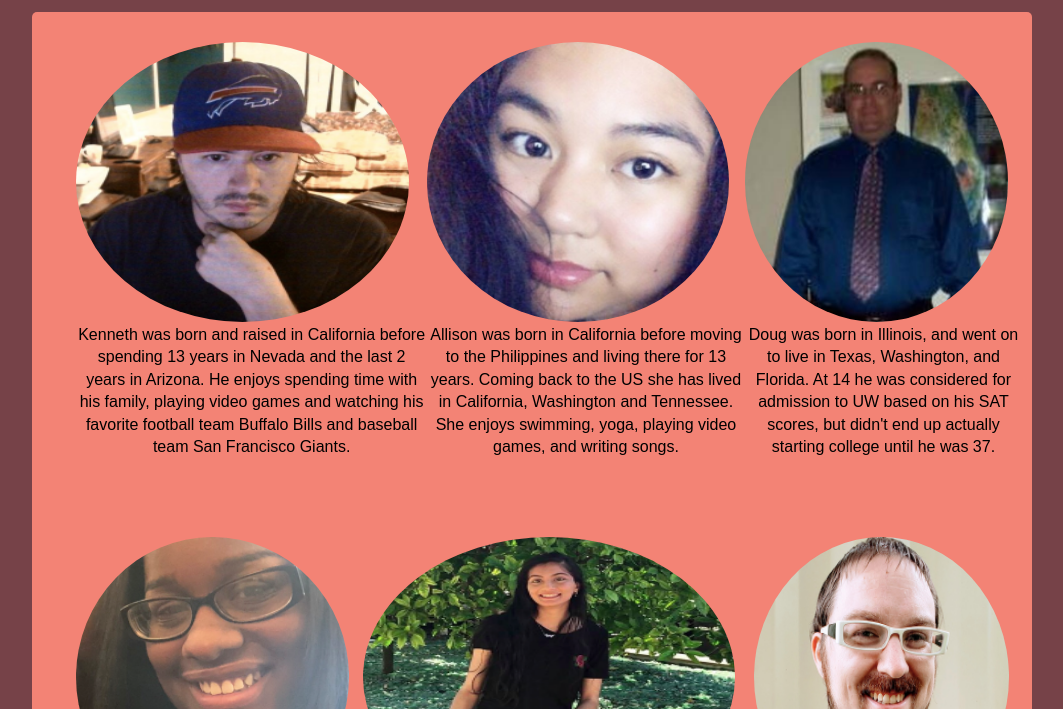
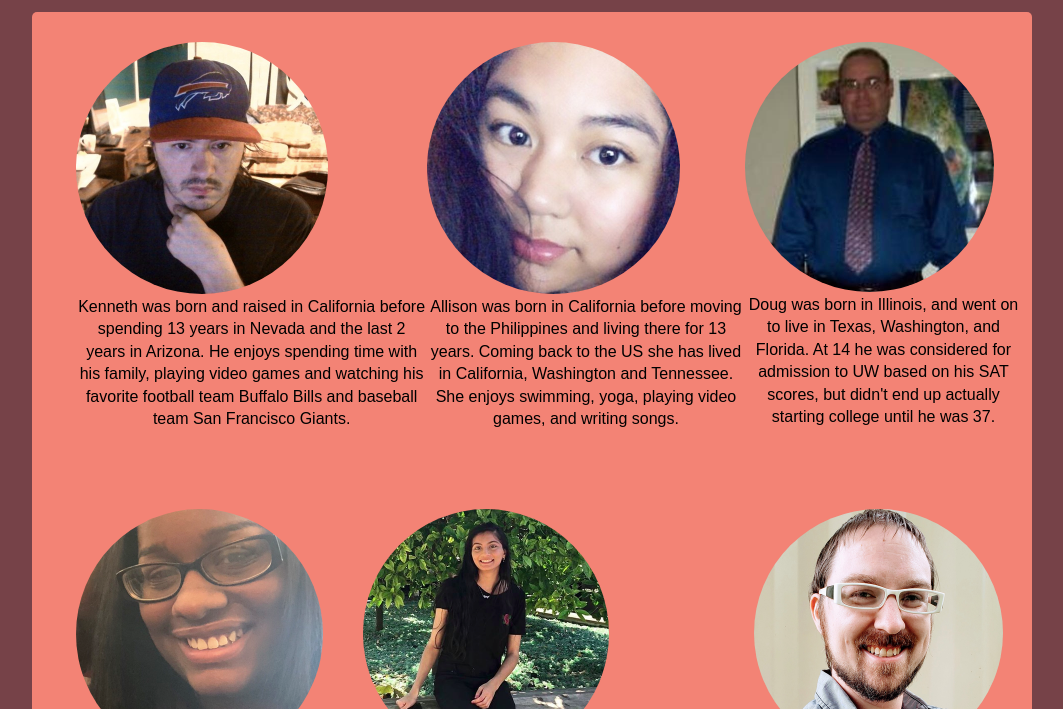
Before and after one commit to bwpt-secret-family-recipes-4/UI-Marketing-Page-2, a plain HTML site: page about.html in a window 1280 px wide. Shown: the part 91-800 px from the top of the page, without its empty margins (108-1171 px from the left). Drawn offline with Linux system fonts and the light colour scheme.

Commit message:
fixed sizing issue w image

```diff
--- a/css/index.css
+++ b/css/index.css
@@ -452,8 +452,10 @@ p {
 }
 .main-section img {
   border-radius: 50%;
-  width: 95%;
-  height: 280px;
+  /* width: 95%; */
+  /* height: 280px; */
+  /* display: flex;
+  justify-content: space-evenly; */
 }
 @media (max-width:800px) {
   .main-section img:hover {
```
